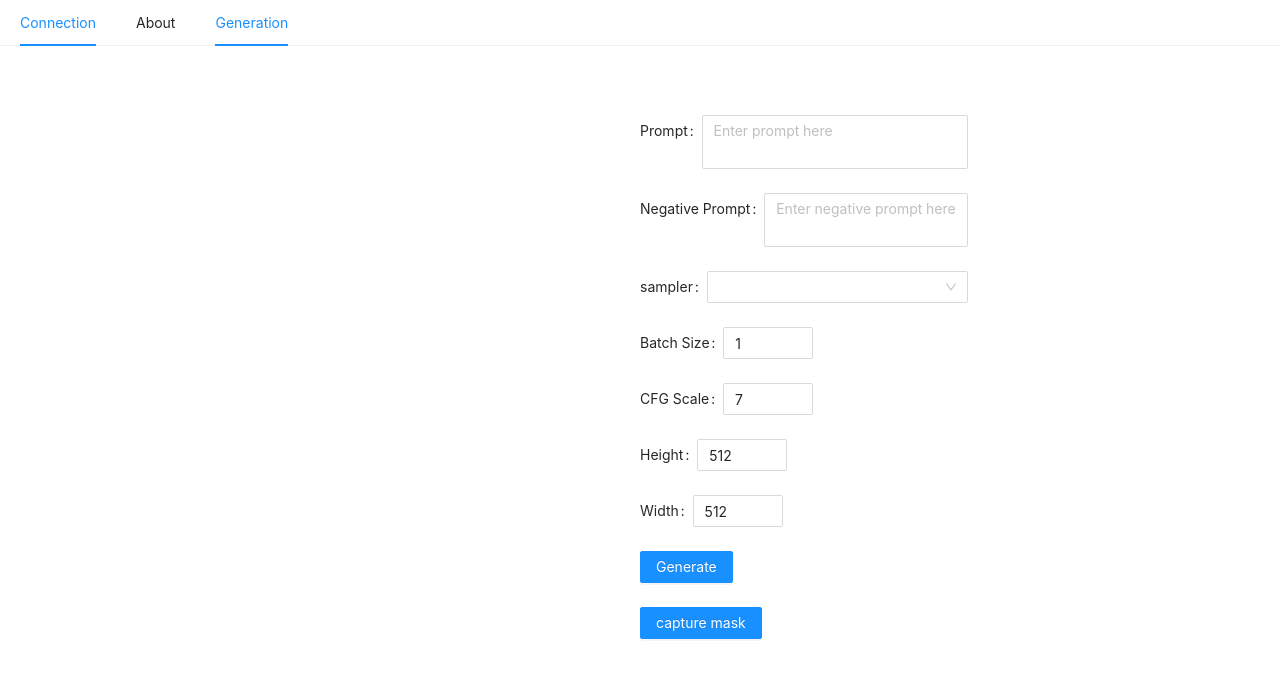
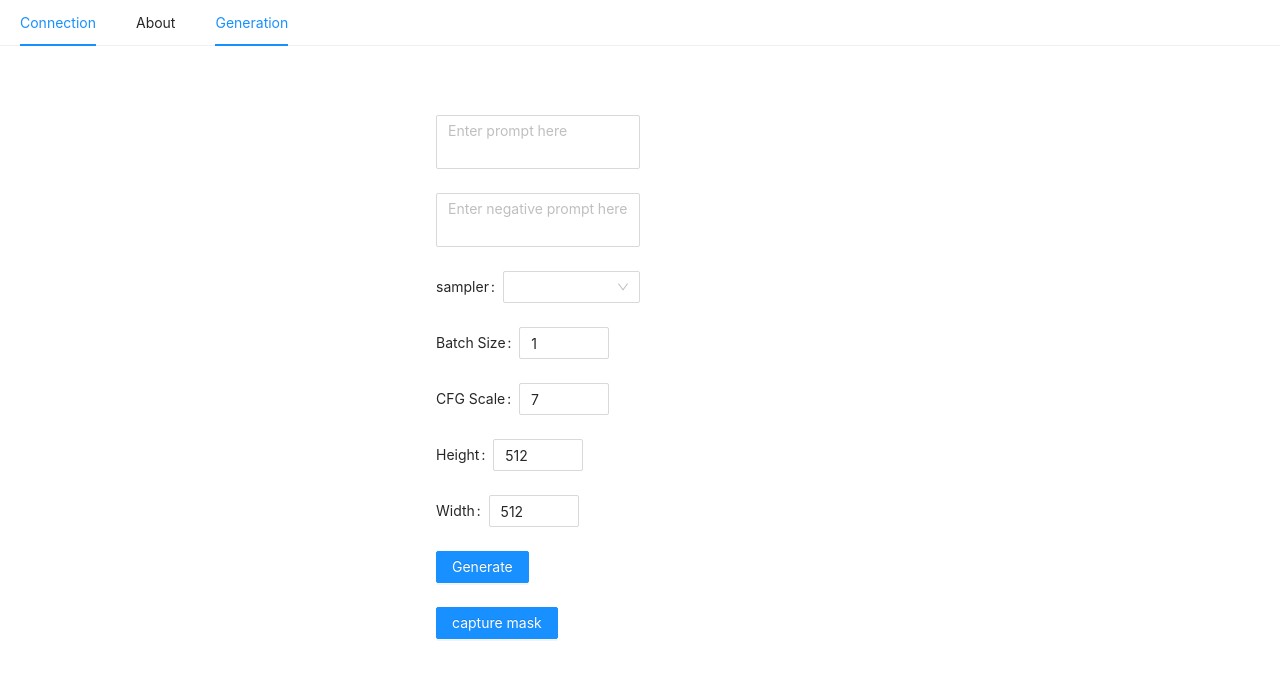
Before and after one commit to huchenlei/stable-diffusion-ps-pea, a Vue app: page /generation in a window 1280 px wide. Shown: the top 678 px of the page. Built offline with nearby package versions, Linux system fonts and the light colour scheme.

Commit message:
:art: Fix header grid layout

```diff
--- a/src/App.vue
+++ b/src/App.vue
@@ -4,6 +4,8 @@ const route = useRoute();
 </script>
 
 <template>
+  <!-- Extra layer of div to bypass grid constraint -->
+  <div>
     <header>
       <a-menu class="navigation" mode="horizontal" :selectedKeys="[route.path]">
         <a-menu-item key="/">
@@ -18,6 +20,7 @@ const route = useRoute();
       </a-menu>
     </header>
     <RouterView />
+  </div>
 </template>
 
 <style scoped>
--- a/src/views/GenerationView.vue
+++ b/src/views/GenerationView.vue
@@ -114,12 +114,15 @@ async function captureMask() {
 </script>
 
 <template>
-  <a-form :model="payload">
-    <a-form-item label="Prompt">
-      <a-textarea v-model:value="payload.prompt" placeholder="Enter prompt here" :autoSize="{ minRows: 2, maxRows: 6 }" />
+  <a-row>
+    <a-col span="24">
+      <a-form :model="payload" class="payload">
+        <a-form-item>
+          <a-textarea v-model:value="payload.prompt" placeholder="Enter prompt here"
+            :autoSize="{ minRows: 2, maxRows: 6 }" />
         </a-form-item>
 
-    <a-form-item label="Negative Prompt">
+        <a-form-item>
           <a-textarea v-model:value="payload.negative_prompt" placeholder="Enter negative prompt here"
             :autoSize="{ minRows: 2, maxRows: 6 }" />
         </a-form-item>
@@ -154,4 +157,6 @@ async function captureMask() {
 
         <a-image v-model:src="imgSrc" />
       </a-form>
+    </a-col>
+  </a-row>
 </template>
```
Lines whose indentation alone changed are shown as unchanged.
